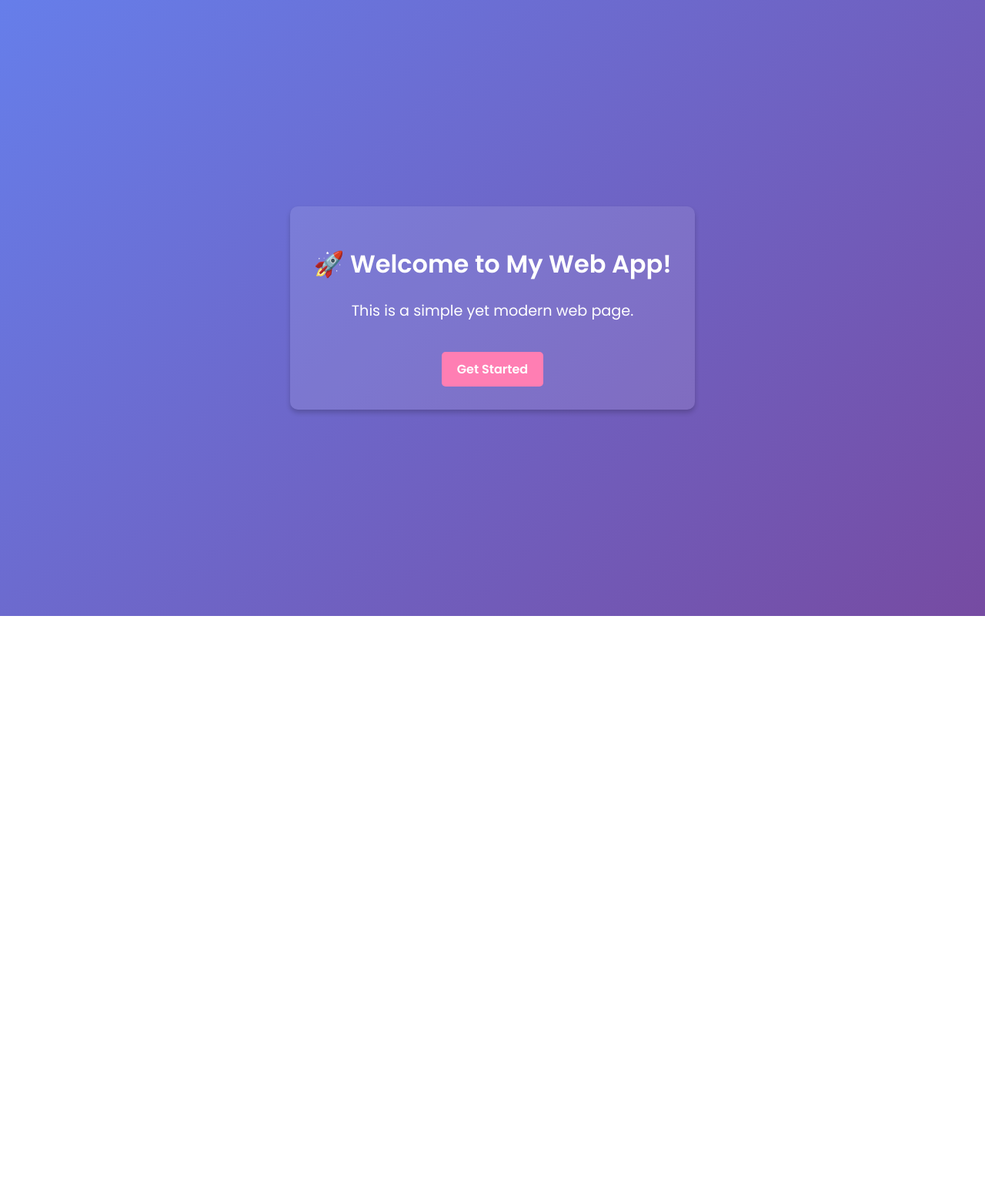
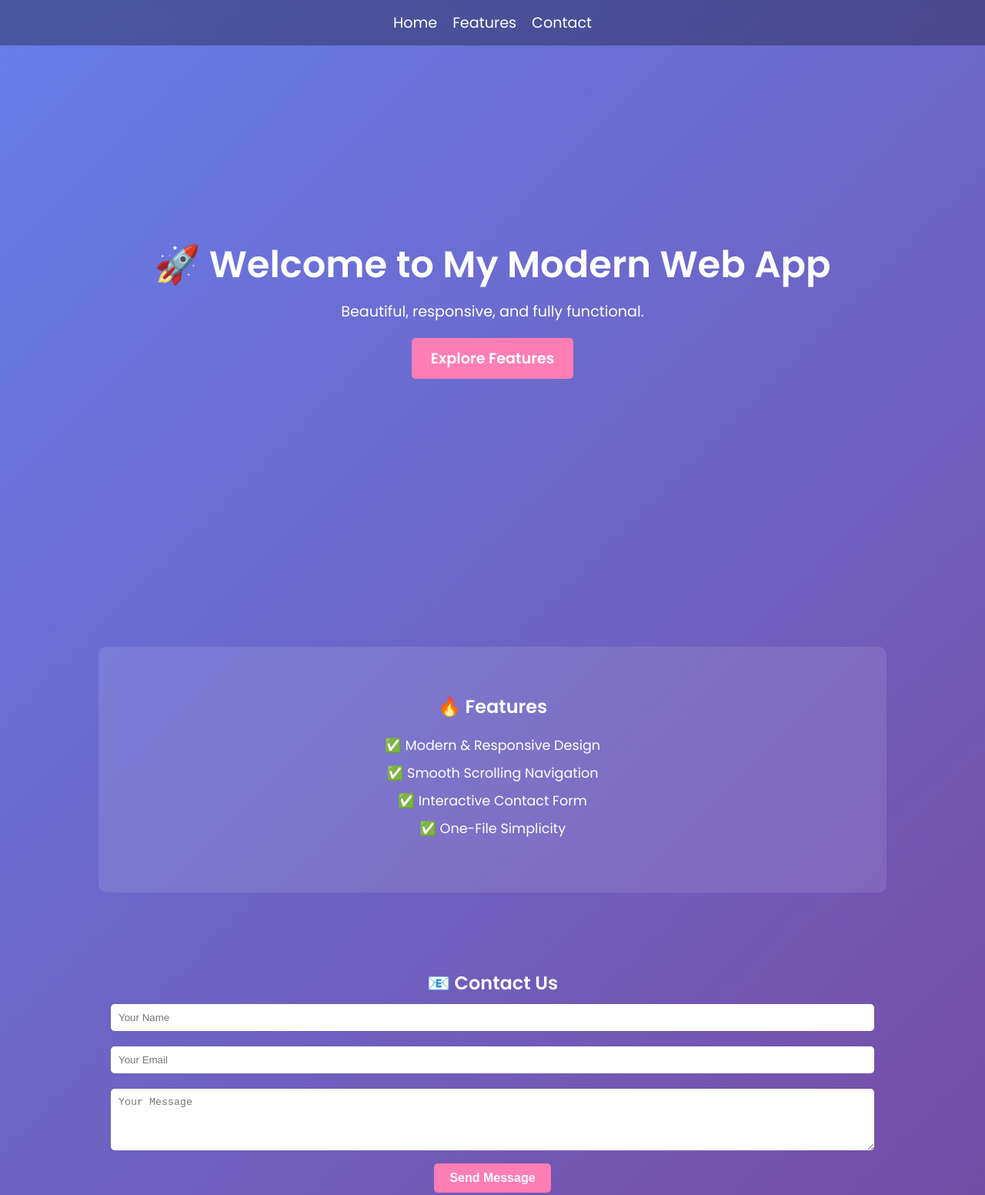
Before and after one commit to Thamizharasan-s24/webapplication, a plain HTML site: page index.html in a window 1280 px wide. Shown: the top 1552 px of the page at 77% size. Before the commit the page ends 800 px from the top, so only its background shows below. Drawn offline with Linux system fonts and the light colour scheme.

Commit message:
webcontent change

```diff
--- a/index.html
+++ b/index.html
@@ -3,44 +3,83 @@
 <head>
     <meta charset="UTF-8">
     <meta name="viewport" content="width=device-width, initial-scale=1.0">
-    <title>Welcome to My Web App</title>
+    <title>Modern Web App</title>
     <style>
         /* Google Font */
         @import url('https://fonts.googleapis.com/css2?family=Poppins:wght@300;400;600&display=swap');
 
-        body {
+        /* Reset Styles */
+        * {
             margin: 0;
             padding: 0;
+            box-sizing: border-box;
+            scroll-behavior: smooth;
+        }
+
+        body {
             font-family: 'Poppins', sans-serif;
-            display: flex;
-            justify-content: center;
-            align-items: center;
-            height: 100vh;
             background: linear-gradient(135deg, #667eea, #764ba2);
             color: white;
             text-align: center;
         }
 
-        .container {
-            background: rgba(255, 255, 255, 0.1);
-            padding: 30px;
-            border-radius: 10px;
-            box-shadow: 0 4px 6px rgba(0, 0, 0, 0.2);
+        /* Navigation Bar */
+        nav {
+            background: rgba(0, 0, 0, 0.3);
+            padding: 15px;
+            position: fixed;
+            width: 100%;
+            top: 0;
+            left: 0;
+            backdrop-filter: blur(10px);
         }
 
-        h1 {
-            font-size: 2rem;
+        nav ul {
+            list-style: none;
+            display: flex;
+            justify-content: center;
+            gap: 20px;
         }
 
-        p {
+        nav ul li {
+            display: inline;
+        }
+
+        nav ul li a {
+            color: white;
+            text-decoration: none;
             font-size: 1.2rem;
+            transition: 0.3s;
+        }
+
+        nav ul li a:hover {
+            color: #ff7eb3;
+        }
+
+        /* Hero Section */
+        .hero {
+            height: 100vh;
+            display: flex;
+            justify-content: center;
+            align-items: center;
+            flex-direction: column;
+            padding: 20px;
+        }
+
+        .hero h1 {
+            font-size: 3rem;
+            margin-bottom: 10px;
+        }
+
+        .hero p {
+            font-size: 1.2rem;
+            margin-bottom: 20px;
         }
 
         .btn {
             display: inline-block;
-            margin-top: 20px;
-            padding: 10px 20px;
-            font-size: 1rem;
+            padding: 12px 25px;
+            font-size: 1.2rem;
             font-weight: bold;
             color: white;
             background: #ff7eb3;
@@ -52,13 +91,126 @@
         .btn:hover {
             background: #ff4a91;
         }
+
+        /* Features Section */
+        .features {
+            padding: 60px 20px;
+            background: rgba(255, 255, 255, 0.1);
+            border-radius: 10px;
+            margin: 40px auto;
+            width: 80%;
+        }
+
+        .features h2 {
+            margin-bottom: 20px;
+        }
+
+        .features p {
+            font-size: 1.1rem;
+            margin-bottom: 10px;
+        }
+
+        /* Contact Section */
+        .contact {
+            padding: 60px 20px;
+        }
+
+        .contact input, .contact textarea {
+            width: 80%;
+            padding: 10px;
+            margin: 10px 0;
+            border: none;
+            border-radius: 5px;
+        }
+
+        .contact button {
+            padding: 10px 20px;
+            font-size: 1rem;
+            font-weight: bold;
+            color: white;
+            background: #ff7eb3;
+            border: none;
+            border-radius: 5px;
+            cursor: pointer;
+            transition: background 0.3s ease;
+        }
+
+        .contact button:hover {
+            background: #ff4a91;
+        }
+
+        /* Footer */
+        footer {
+            padding: 20px;
+            background: rgba(0, 0, 0, 0.3);
+        }
+
     </style>
 </head>
 <body>
-    <div class="container">
-        <h1>🚀 Welcome to My Web App!</h1>
-        <p>This is a simple yet modern web page.</p>
-        <a href="#" class="btn">Get Started</a>
-    </div>
+
+    <!-- Navigation -->
+    <nav>
+        <ul>
+            <li><a href="#hero">Home</a></li>
+            <li><a href="#features">Features</a></li>
+            <li><a href="#contact">Contact</a></li>
+        </ul>
+    </nav>
+
+    <!-- Hero Section -->
+    <section class="hero" id="hero">
+        <h1>🚀 Welcome to My Modern Web App</h1>
+        <p>Beautiful, responsive, and fully functional.</p>
+        <a href="#features" class="btn">Explore Features</a>
+    </section>
+
+    <!-- Features Section -->
+    <section class="features" id="features">
+        <h2>🔥 Features</h2>
+        <p>✅ Modern & Responsive Design</p>
+        <p>✅ Smooth Scrolling Navigation</p>
+        <p>✅ Interactive Contact Form</p>
+        <p>✅ One-File Simplicity</p>
+    </section>
+
+    <!-- Contact Section -->
+    <section class="contact" id="contact">
+        <h2>📧 Contact Us</h2>
+        <form id="contactForm">
+            <input type="text" id="name" placeholder="Your Name" required><br>
+            <input type="email" id="email" placeholder="Your Email" required><br>
+            <textarea id="message" rows="4" placeholder="Your Message" required></textarea><br>
+            <button type="submit">Send Message</button>
+        </form>
+        <p id="responseMsg"></p>
+    </section>
+
+    <!-- Footer -->
+    <footer>
+        <p>© 2025 My Web App. All Rights Reserved.</p>
+    </footer>
+
+    <!-- JavaScript for Contact Form -->
+    <script>
+        document.getElementById("contactForm").addEventListener("submit", function(event) {
+            event.preventDefault();
+
+            // Get input values
+            let name = document.getElementById("name").value;
+            let email = document.getElementById("email").value;
+            let message = document.getElementById("message").value;
+
+            // Simulated response
+            let responseMessage = "Thank you, " + name + "! Your message has been received.";
+
+            // Show response
+            document.getElementById("responseMsg").textContent = responseMessage;
+
+            // Clear form
+            document.getElementById("contactForm").reset();
+        });
+    </script>
+
 </body>
 </html>
```
Also changed, not shown: 1 other file.
